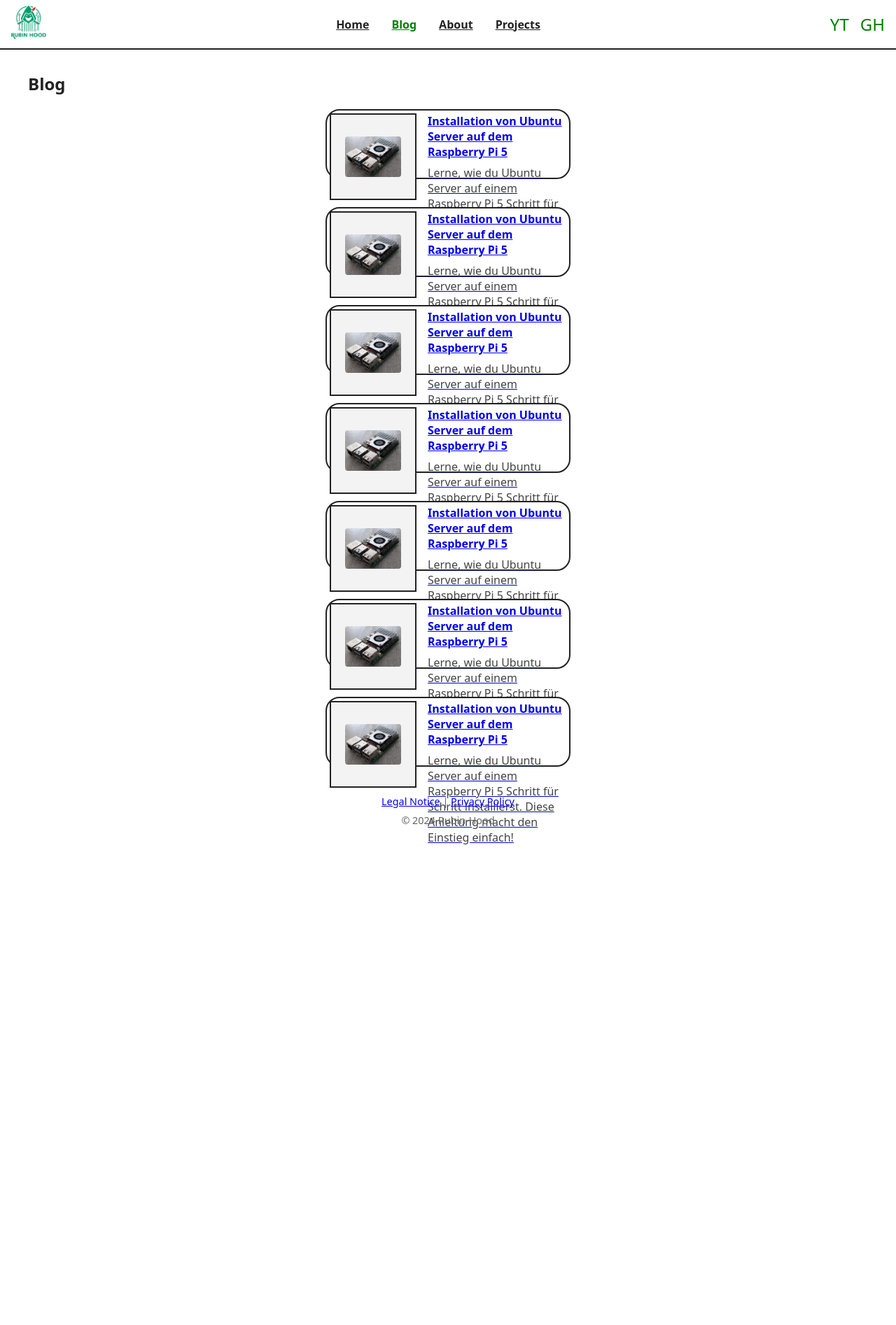
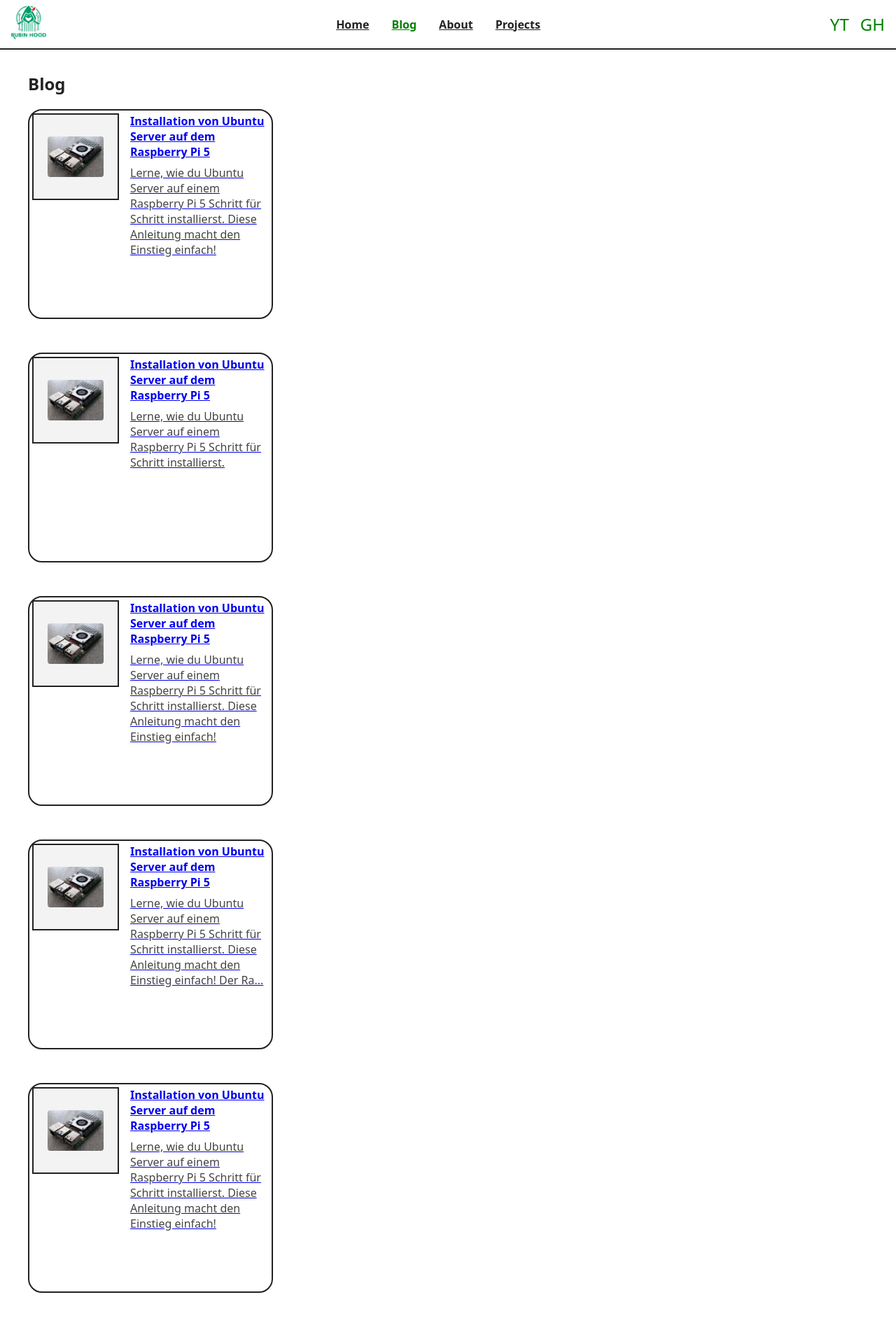
Before and after one commit to rubin-hood/rubinhood-blog, a Jekyll site: the page built from blog.md, in a window 1280 px wide. Shown: the top 1894 px of the page at 70% size. Built offline with Jekyll 4.4.1, drawn with Linux system fonts in a browser that asks for light colours; before the commit the page ends 1208 px from its top, so only the background shows below that.

Commit message:
Update style.css

```diff
--- a/assets/css/style.css
+++ b/assets/css/style.css
@@ -93,6 +93,14 @@
 .blog-grid-single {
   flex-direction: column;
   align-items: center;
+
+  flex: none !important;
+  min-width: 250px;
+  max-width: 350px;
+  width: 100%;
+  min-height: 0 !important;
+  height: auto !important;
+  margin-bottom: 0.5rem;
 }
 
 .blog-card {
@@ -108,6 +116,10 @@
   max-width: 350px;                  /* Maximalbreite */
   margin-bottom: 1rem;               /* Abstand nach unten */
   transition: border-color .2s;      /* Sanfte Animation beim Farbwechsel */
+
+  width: 100%;
+  min-height: 0 !important;
+  height: auto !important;
 }
 
 /* Platzhalter für Blog-Bild (links in der Karte) */
@@ -302,27 +314,3 @@
     padding: 0.5rem
   }
 }
-
-
-
-
-
-.blog-grid-single .blog-card {
-  flex: none !important;
-  min-width: 250px;
-  max-width: 350px;
-  width: 100%;
-  min-height: 0 !important;
-  height: 100px !important;
-  margin-bottom: 0.5rem;
-}
-
-.blog-card {
-  flex: none !important;
-  min-width: 250px;
-  max-width: 350px;
-  width: 100%;
-  min-height: 0 !important;
-  height: 100px !important;
-  margin-bottom: 0.5rem;
-}
```
